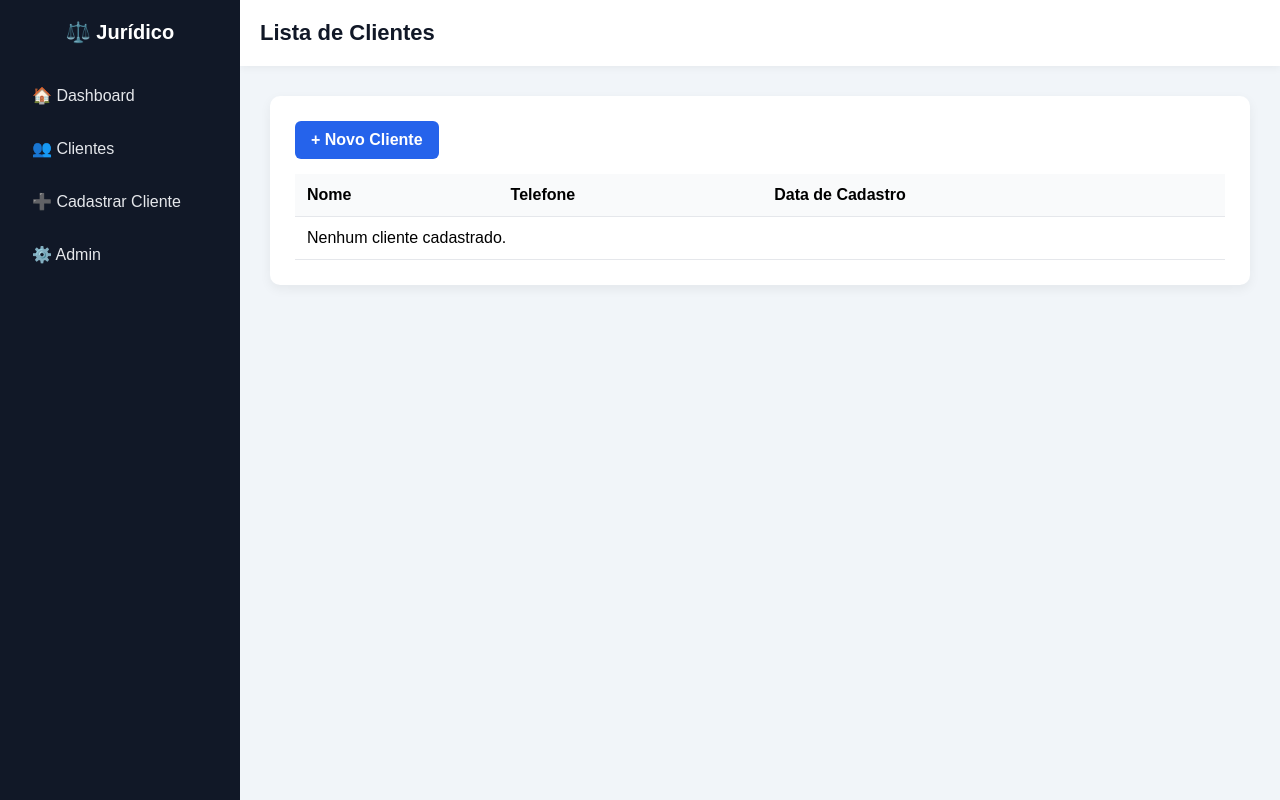
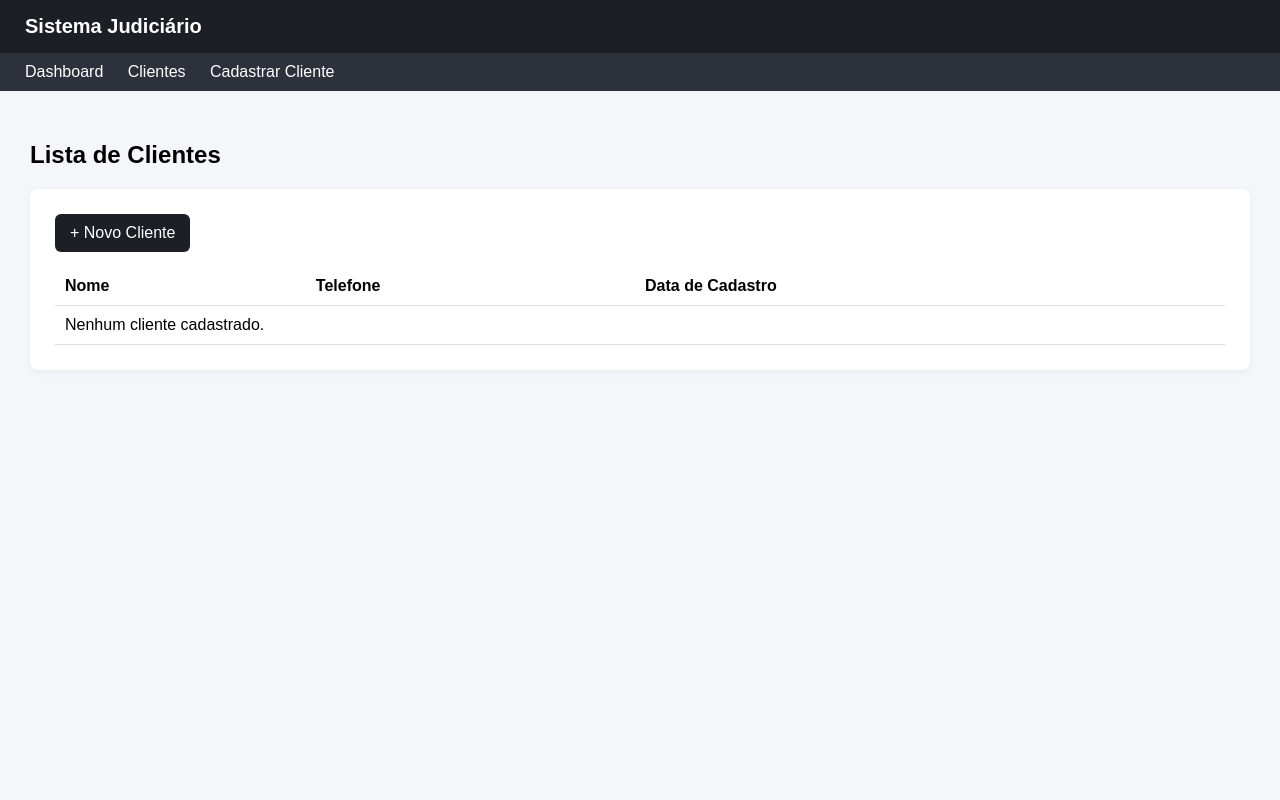
Before and after one commit to jpassesoriaprevidenciaria-create/sistema-juridico-render, a Django app: page /clientes/ in a window 1280 px wide. Run offline with Django 4.2, Linux system fonts and the light colour scheme; data that the repository does not hold is empty.

Commit message:
Rollback layout para base estável

```diff
--- a/templates/base.html
+++ b/templates/base.html
@@ -2,89 +2,62 @@
 <html lang="pt-br">
 <head>
     <meta charset="UTF-8">
-    <title>{% block title %}Sistema Jurídico{% endblock %}</title>
+    <title>{% block title %}Sistema Judiciário{% endblock %}</title>
 
     <style>
-        * {
+        body {
             margin: 0;
-            padding: 0;
-            box-sizing: border-box;
-            font-family: Arial, sans-serif;
+            font-family: Arial, Helvetica, sans-serif;
+            background-color: #f5f6fa;
         }
 
-        body {
-            display: flex;
-            background: #f1f5f9;
+        /* Cabeçalho simples */
+        .header {
+            background: #1c1f26;
+            color: white;
+            padding: 15px 25px;
+            font-size: 20px;
+            font-weight: bold;
         }
 
-        /* MENU LATERAL */
-        .sidebar {
-            width: 240px;
-            height: 100vh;
-            background: #111827;
-            color: white;
-            padding: 20px;
-            position: fixed;
+        /* Menu superior */
+        .nav {
+            background: #2c313c;
+            padding: 10px 25px;
         }
 
-        .sidebar h2 {
-            margin-bottom: 30px;
-            font-size: 20px;
-            text-align: center;
+        .nav a {
+            color: white;
+            text-decoration: none;
+            margin-right: 20px;
+            font-weight: 500;
         }
 
-        .menu a {
-            display: block;
-            color: #e5e7eb;
-            text-decoration: none;
-            padding: 12px;
-            border-radius: 6px;
-            margin-bottom: 10px;
-            transition: 0.3s;
+        .nav a:hover {
+            text-decoration: underline;
         }
 
-        .menu a:hover {
-            background: #1f2937;
-        }
-
-        /* CONTEÚDO */
-        .main {
-            margin-left: 240px;
-            width: 100%;
-        }
-
-        .header {
-            background: white;
-            padding: 20px;
-            box-shadow: 0 2px 8px rgba(0,0,0,0.05);
-            font-size: 22px;
-            font-weight: bold;
-            color: #111827;
-        }
-
-        .content {
+        /* Conteúdo */
+        .container {
             padding: 30px;
         }
 
+        /* Card padrão */
         .card {
             background: white;
             padding: 25px;
-            border-radius: 10px;
-            box-shadow: 0 4px 12px rgba(0,0,0,0.06);
+            border-radius: 8px;
+            box-shadow: 0 2px 8px rgba(0,0,0,0.05);
         }
 
+        /* Botões */
         .btn {
             display: inline-block;
-            padding: 10px 16px;
-            background: #2563eb;
+            background: #1c1f26;
             color: white;
+            padding: 10px 15px;
+            border-radius: 6px;
             text-decoration: none;
-            border-radius: 6px;
-            font-weight: bold;
-        }
-
-        .btn:hover {
-            background: #1d4ed8;
         }
 
         table {
@@ -93,63 +66,30 @@
             margin-top: 15px;
         }
 
-        table th, table td {
-            padding: 12px;
-            border-bottom: 1px solid #e5e7eb;
+        th, td {
+            padding: 10px;
+            border-bottom: 1px solid #ddd;
             text-align: left;
-        }
-
-        table th {
-            background: #f9fafb;
-        }
-
-        .form-group {
-            margin-bottom: 15px;
-        }
-
-        input {
-            width: 100%;
-            padding: 10px;
-            border: 1px solid #d1d5db;
-            border-radius: 6px;
-        }
-
-        button {
-            background: #16a34a;
-            color: white;
-            padding: 12px;
-            border: none;
-            border-radius: 6px;
-            font-weight: bold;
-            cursor: pointer;
-        }
-
-        button:hover {
-            background: #15803d;
         }
     </style>
 </head>
 <body>
 
-    <div class="sidebar">
-        <h2>⚖️ Jurídico</h2>
-        <div class="menu">
-            <a href="/">🏠 Dashboard</a>
-            <a href="/clientes/">👥 Clientes</a>
-            <a href="/clientes/cadastrar/">➕ Cadastrar Cliente</a>
-            <a href="/admin/">⚙️ Admin</a>
-        </div>
+    <div class="header">
+        Sistema Judiciário
     </div>
 
-    <div class="main">
-        <div class="header">
-            {% block header %}Sistema Jurídico{% endblock %}
-        </div>
+    <div class="nav">
+        <a href="/">Dashboard</a>
+        <a href="/clientes/">Clientes</a>
+        <a href="/clientes/cadastrar/">Cadastrar Cliente</a>
+    </div>
 
-        <div class="content">
-            {% block content %}
-            {% endblock %}
-        </div>
+    <div class="container">
+        <h2>{% block header %}{% endblock %}</h2>
+
+        {% block content %}
+        {% endblock %}
     </div>
 
 </body>
```
